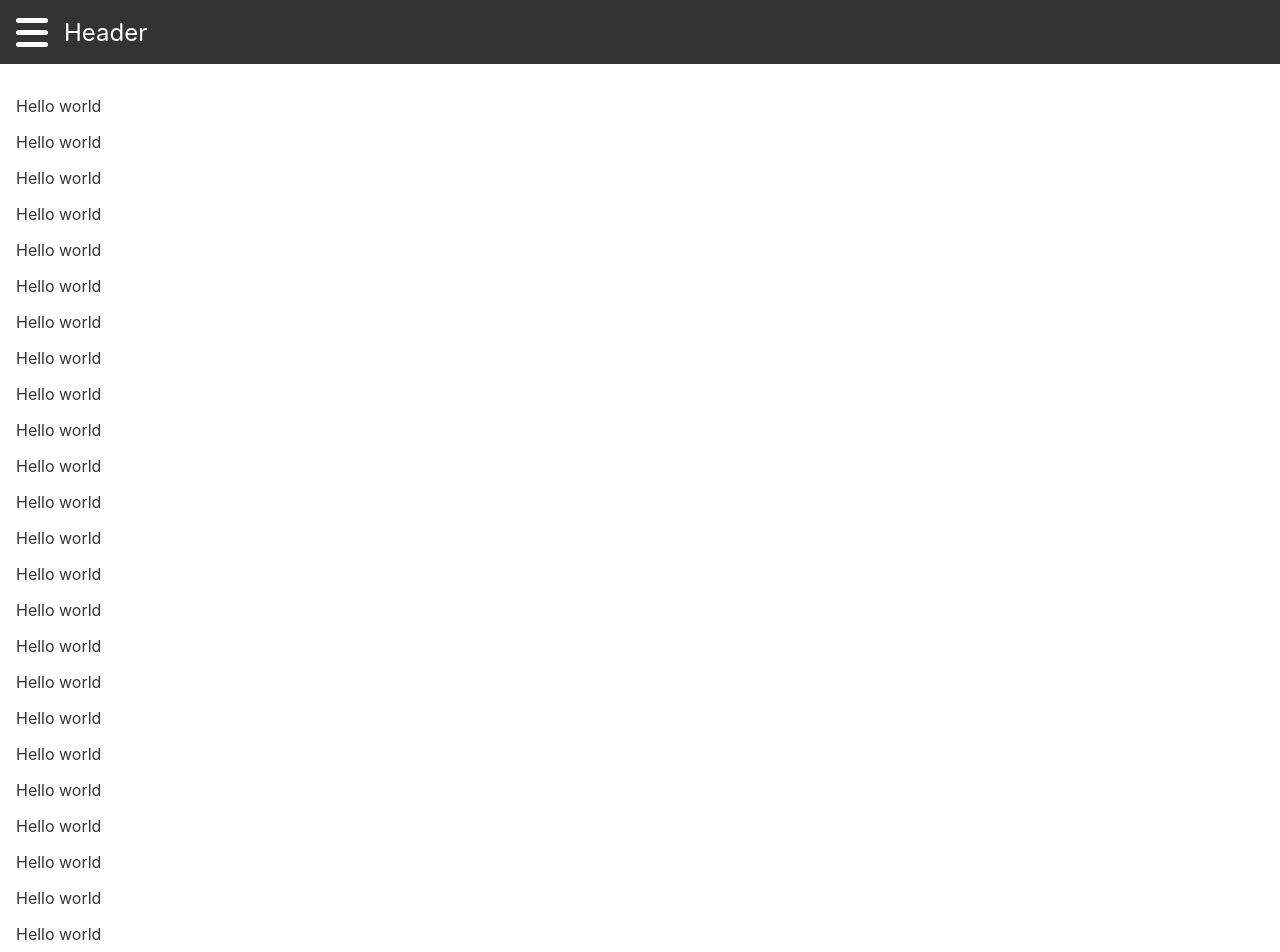
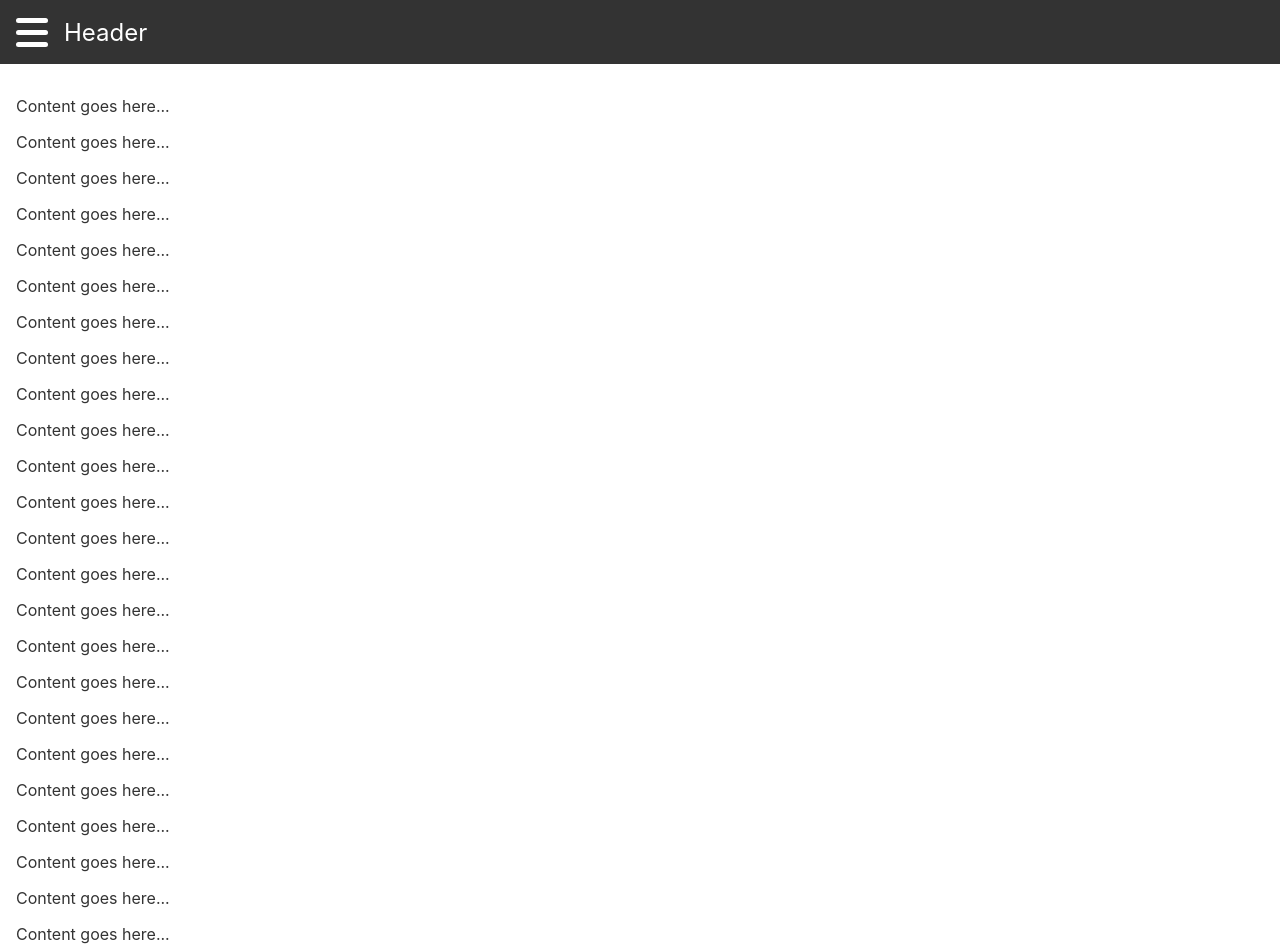
Before and after one commit to LBiddiscombe/svelte-app-shell, a Svelte app: page / in a window 1280 px wide. Shown: the top 952 px of the page. Built offline with nearby package versions, Linux system fonts and the light colour scheme.

Commit message:
split mockup to components

```diff
--- a/public/global.css
+++ b/public/global.css
@@ -1,11 +1,3 @@
-:root {
-  --primary-dark: #333;
-  --primary-light: #fff;
-  --secondary-dark: #555;
-  --secondary-light: #eee;
-  --accent: #fed024;
-}
-
 html,
 body {
   position: relative;
--- a/src/components/App.svelte
+++ b/src/components/App.svelte
@@ -1,140 +1,39 @@
 <script lang="ts">
-  import MenuToggle from './MenuToggle.svelte'
+  import Header from './Header.svelte'
+  import Aside from './Aside.svelte'
+  import Main from './Main.svelte'
 
-  export let name: string
+  let asideOpen: boolean = false
 
-  let asideOpen: boolean
-
-  function handleMenuToggle(event: any) {
-    asideOpen = event.detail.menuOpen
+  function handleHamburger(event: any) {
+    asideOpen = event.detail.open
   }
 </script>
 
 <style>
-  .wrapper {
-    display: grid;
-    grid-template-columns: 1fr 4fr;
-    grid-template-rows: auto 1fr;
-    grid-column-gap: 0px;
-    grid-row-gap: 0px;
+  .app {
+    --primary-dark: #333;
+    --primary-light: #fff;
+    --secondary-dark: #555;
+    --secondary-light: #eee;
+    --accent: #fed024;
+    --header-height: 4rem;
+    --sidebar-width: 20rem;
+    display: flex;
+    flex-direction: column;
     min-height: 100vh;
   }
 
-  header {
-    position: sticky;
-    top: 0;
-    grid-column: 1 / -1;
-    background-color: var(--primary-dark);
-    color: var(--primary-light);
+  .content {
     display: flex;
-    min-height: 4rem;
-    align-items: center;
-    padding: 0 1rem;
-    z-index: 2;
-  }
-
-  .content {
-    grid-column: 1/-1;
-    grid-row: 2;
-    display: flex;
-  }
-
-  aside {
-    width: 0;
-    opacity: 0;
-    visibility: hidden;
-    transition: all 0.2s;
-    background-color: var(--secondary-light);
-  }
-
-  .aside-content {
-    position: sticky;
-    top: 4rem;
-    padding: 1rem;
-  }
-
-  .asideOpen {
-    visibility: visible;
-    opacity: 1;
-    width: 30rem;
-  }
-
-  main {
-    padding: 1rem;
-    flex: 1;
-  }
-
-  :global(.icon) {
-    padding: 0.5rem;
-  }
-
-  .title {
-    font-size: 1.5rem;
-    vertical-align: middle;
-    margin-left: 1rem;
+    min-height: calc(100vh - var(--header-height));
   }
 </style>
 
-<div class="wrapper">
-  <header>
-    <MenuToggle on:menuToggle={handleMenuToggle} />
-    <div class="title">Header</div>
-  </header>
-
+<div class="app">
+  <Header on:hamburgerToggle={handleHamburger} />
   <div class="content">
-    <aside class:asideOpen>
-      <div class="aside-content">Aside</div>
-    </aside>
-
-    <main>
-      <p>Hello {name}</p>
-      <p>Hello {name}</p>
-      <p>Hello {name}</p>
-      <p>Hello {name}</p>
-      <p>Hello {name}</p>
-      <p>Hello {name}</p>
-      <p>Hello {name}</p>
-      <p>Hello {name}</p>
-      <p>Hello {name}</p>
-      <p>Hello {name}</p>
-      <p>Hello {name}</p>
-      <p>Hello {name}</p>
-      <p>Hello {name}</p>
-      <p>Hello {name}</p>
-      <p>Hello {name}</p>
-      <p>Hello {name}</p>
-      <p>Hello {name}</p>
-      <p>Hello {name}</p>
-      <p>Hello {name}</p>
-      <p>Hello {name}</p>
-      <p>Hello {name}</p>
-      <p>Hello {name}</p>
-      <p>Hello {name}</p>
-      <p>Hello {name}</p>
-      <p>Hello {name}</p>
-      <p>Hello {name}</p>
-      <p>Hello {name}</p>
-      <p>Hello {name}</p>
-      <p>Hello {name}</p>
-      <p>Hello {name}</p>
-      <p>Hello {name}</p>
-      <p>Hello {name}</p>
-      <p>Hello {name}</p>
-      <p>Hello {name}</p>
-      <p>Hello {name}</p>
-      <p>Hello {name}</p>
-      <p>Hello {name}</p>
-      <p>Hello {name}</p>
-      <p>Hello {name}</p>
-      <p>Hello {name}</p>
-      <p>Hello {name}</p>
-      <p>Hello {name}</p>
-      <p>Hello {name}</p>
-      <p>Hello {name}</p>
-      <p>Hello {name}</p>
-      <p>Hello {name}</p>
-      <p>Hello {name}</p>
-      <p>Hello {name}</p>
-    </main>
+    <Aside open={asideOpen} />
+    <Main />
   </div>
 </div>
--- /dev/null
+++ b/src/components/Aside.svelte
@@ -0,0 +1,34 @@
+<script lang="ts">
+  export let open: boolean = false
+  export let sticky: boolean = true
+</script>
+
+<style>
+  aside {
+    width: 0;
+    transform: translateX(calc(var(--sidebar-width) * -1));
+    transition: all 0.2s;
+    background-color: var(--secondary-light);
+  }
+
+  .open {
+    width: var(--sidebar-width);
+    transform: translateX(0);
+  }
+
+  .content {
+    padding: 1rem;
+  }
+
+  .sticky {
+    position: sticky;
+    top: var(--header-height);
+  }
+</style>
+
+<aside class:open>
+  <div class="content" class:sticky>
+    <h1>Aside Title</h1>
+    <p>Aside</p>
+  </div>
+</aside>
--- a/src/components/MenuToggle.svelte
+++ b/src/components/Hamburger.svelte
@@ -1,10 +1,9 @@
 <script>
   import { createEventDispatcher } from 'svelte'
-
   const dispatch = createEventDispatcher()
   let open = false
 
-  $: dispatch('menuToggle', { menuOpen: open })
+  $: dispatch('hamburgerToggle', { open })
 </script>
 
 <style>
--- /dev/null
+++ b/src/components/Header.svelte
@@ -0,0 +1,34 @@
+<script>
+  import Hamburger from './Hamburger.svelte'
+
+  // your script goes here
+</script>
+
+<style>
+  :global(.icon) {
+    padding: 0.5rem;
+  }
+
+  header {
+    position: sticky;
+    top: 0;
+    background-color: var(--primary-dark);
+    color: var(--primary-light);
+    display: flex;
+    align-items: center;
+    min-height: var(--header-height);
+    padding: 0 1rem;
+    z-index: 2;
+  }
+
+  .title {
+    font-size: 1.5rem;
+    vertical-align: middle;
+    margin-left: 1rem;
+  }
+</style>
+
+<header>
+  <Hamburger on:hamburgerToggle />
+  <div class="title">Header</div>
+</header>
--- /dev/null
+++ b/src/components/Main.svelte
@@ -0,0 +1,61 @@
+<script>
+  // your script goes here
+</script>
+
+<style>
+  main {
+    padding: 1rem;
+    flex: 1;
+  }
+</style>
+
+<main>
+  <p>Content goes here...</p>
+  <p>Content goes here...</p>
+  <p>Content goes here...</p>
+  <p>Content goes here...</p>
+  <p>Content goes here...</p>
+  <p>Content goes here...</p>
+  <p>Content goes here...</p>
+  <p>Content goes here...</p>
+  <p>Content goes here...</p>
+  <p>Content goes here...</p>
+  <p>Content goes here...</p>
+  <p>Content goes here...</p>
+  <p>Content goes here...</p>
+  <p>Content goes here...</p>
+  <p>Content goes here...</p>
+  <p>Content goes here...</p>
+  <p>Content goes here...</p>
+  <p>Content goes here...</p>
+  <p>Content goes here...</p>
+  <p>Content goes here...</p>
+  <p>Content goes here...</p>
+  <p>Content goes here...</p>
+  <p>Content goes here...</p>
+  <p>Content goes here...</p>
+  <p>Content goes here...</p>
+  <p>Content goes here...</p>
+  <p>Content goes here...</p>
+  <p>Content goes here...</p>
+  <p>Content goes here...</p>
+  <p>Content goes here...</p>
+  <p>Content goes here...</p>
+  <p>Content goes here...</p>
+  <p>Content goes here...</p>
+  <p>Content goes here...</p>
+  <p>Content goes here...</p>
+  <p>Content goes here...</p>
+  <p>Content goes here...</p>
+  <p>Content goes here...</p>
+  <p>Content goes here...</p>
+  <p>Content goes here...</p>
+  <p>Content goes here...</p>
+  <p>Content goes here...</p>
+  <p>Content goes here...</p>
+  <p>Content goes here...</p>
+  <p>Content goes here...</p>
+  <p>Content goes here...</p>
+  <p>Content goes here...</p>
+  <p>Content goes here...</p>
+</main>
--- a/src/main.ts
+++ b/src/main.ts
@@ -2,9 +2,6 @@ import App from './components/App.svelte'
 
 const app = new App({
   target: document.body,
-  props: {
-    name: 'world',
-  },
 })
 
 export default app
```
